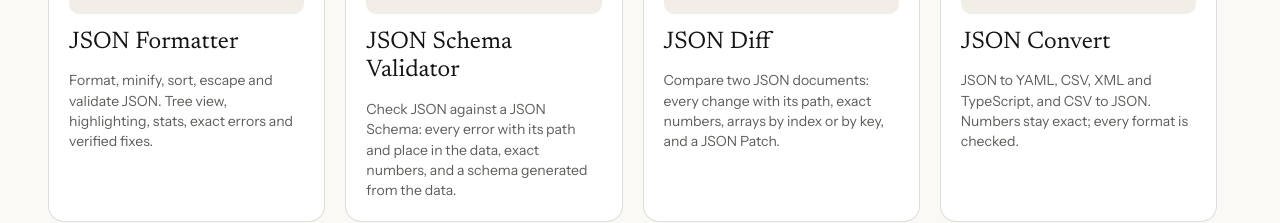
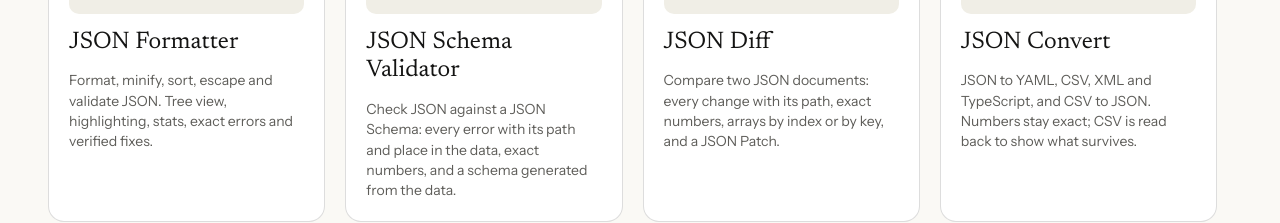
Before and after one commit to ArthurKrantsevich/web-kit, a Next.js app in the folder apps/dashboard/: page /web-kit/ in a window 1280 px wide. Shown: the part 604-827 px from the top of the page. Built offline with nearby package versions, Linux system fonts and the light colour scheme.

Commit message:
docs(json-convert): describe what is checked instead of claiming every format is

```diff
--- a/apps/dashboard/src/tools/json-convert/meta.ts
+++ b/apps/dashboard/src/tools/json-convert/meta.ts
@@ -3,7 +3,7 @@ import type { ToolMeta } from "../../registry";
 export const meta: ToolMeta = {
   id: "json-convert",
   title: "JSON Convert",
-  description: "JSON to YAML, CSV, XML and TypeScript, and CSV to JSON. Numbers stay exact; every format is checked.",
+  description: "JSON to YAML, CSV, XML and TypeScript, and CSV to JSON. Numbers stay exact; CSV is read back to show what survives.",
   preview: `name: web-kit
 tools:
   - formatter
--- a/packages/json-convert/package.json
+++ b/packages/json-convert/package.json
@@ -1,7 +1,7 @@
 {
   "name": "@web-kit/json-convert",
   "version": "0.0.0",
-  "description": "Convert JSON to YAML, CSV, XML and TypeScript, and CSV to JSON. Every result is checked.",
+  "description": "Convert JSON to YAML, CSV, XML and TypeScript, and CSV to JSON. Numbers stay exact.",
   "license": "MIT",
   "repository": {
     "type": "git",
```
